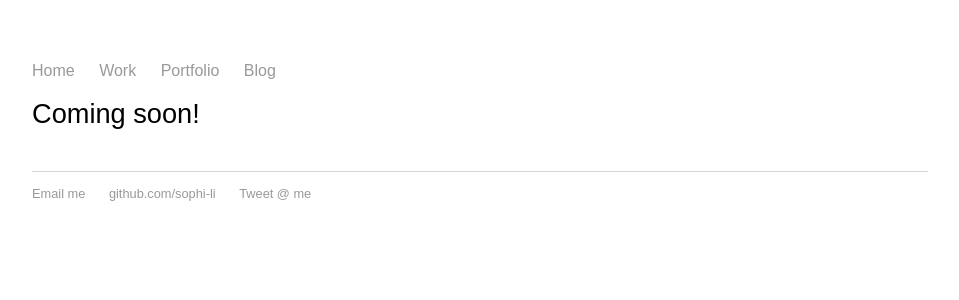
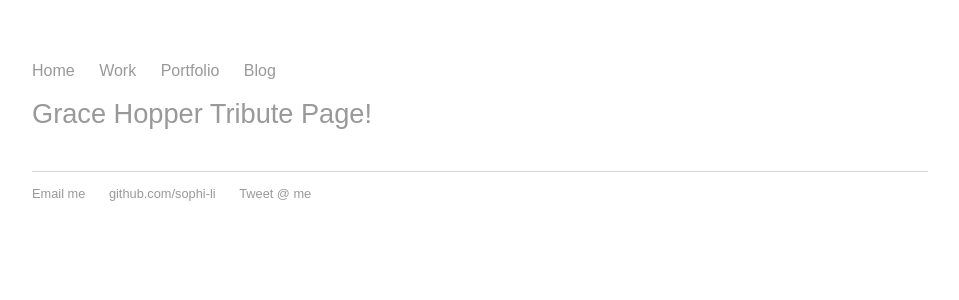
Before and after one commit to rmorabia/sophi-li.github.io, a Jekyll site: the page built from portfolio/index.html, in a window 1280 px wide. Shown: the top 300 px of the page, without its empty margins (160-1119 px from the left). Built offline with Jekyll 4.4.1, drawn with Linux system fonts in a browser that asks for light colours.

Commit message:
add project

```diff
--- a/portfolio/index.html
+++ b/portfolio/index.html
@@ -5,6 +5,6 @@ title: Sophia Li
 
 <div class="portfolio">
 
-<h1-portfolio>Coming soon!</h1-portfolio>
+<h1-portfolio><a href="https://sophi-li.github.io/grace-hopper-tribute/">Grace Hopper Tribute Page!</a></h1-portfolio>
 
 </div>
```
